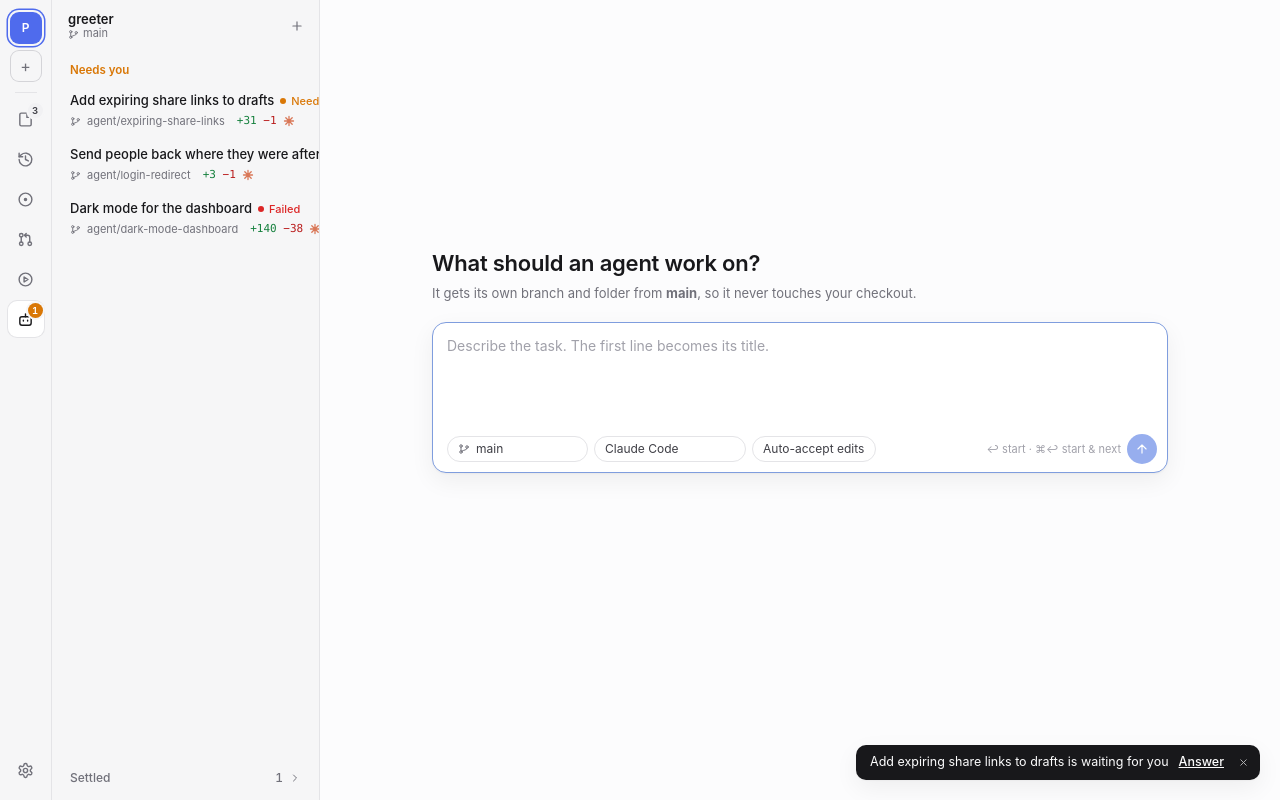
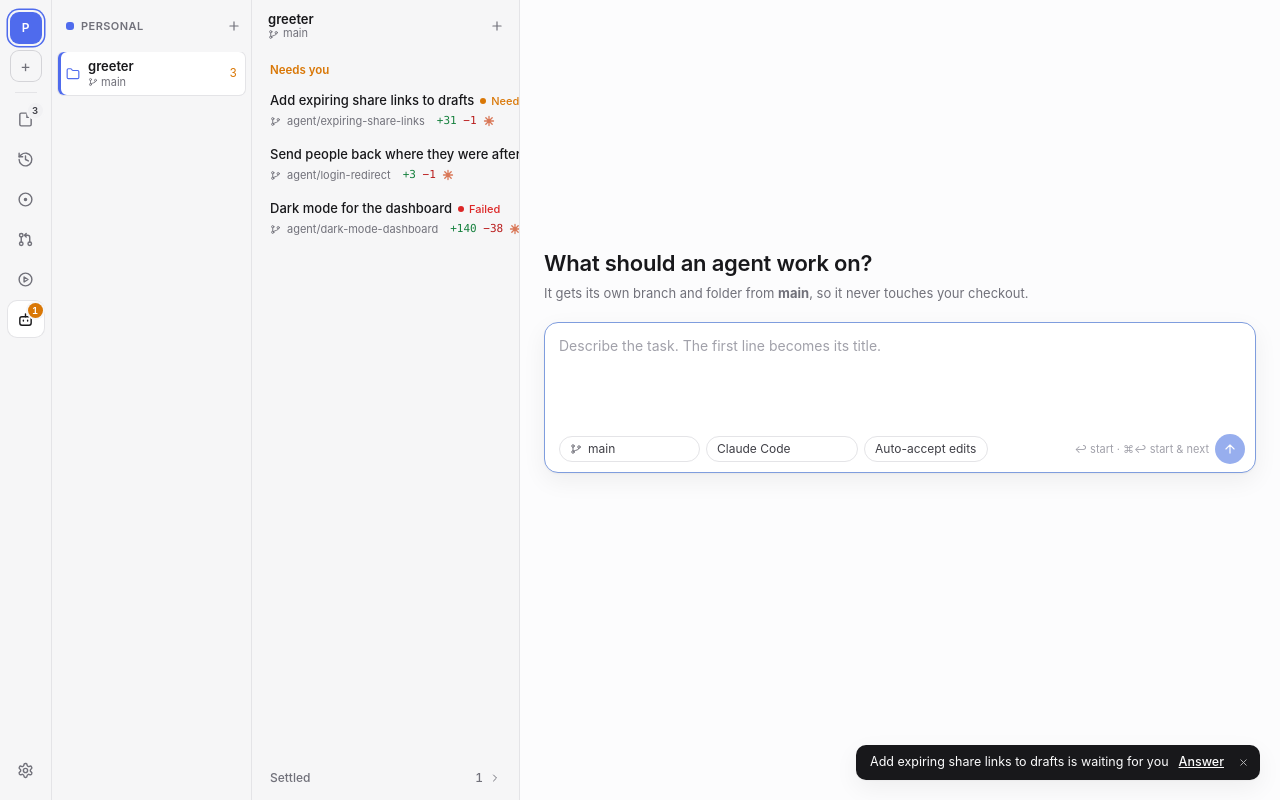
Before and after one commit to oyviba/spor, a React (Vite) app in the folder desktop/: page / in a window 1280 px wide. Built offline with nearby package versions, Linux system fonts and the light colour scheme.

Commit message:
Uncommitted work from we-had-sidebar-with

```diff
--- a/desktop/src/App.tsx
+++ b/desktop/src/App.tsx
@@ -5,6 +5,7 @@ import { usePoll, useRepoChanges, useStored } from "./shared/hooks";
 import { ShellContext, useShell, type SectionId, type Shell, type Target, type ToastAction } from "./shared/app";
 import { Alert, Bot, Branch, FileIcon, Gear, History as HistoryIcon, IssueIcon, Play, PullRequest, X } from "./shared/Icons";
 import { Button } from "./shared/Button";
+import { RepoPanel } from "./shared/Layout";
 import { DiffSettings, SettingsDialog, type SettingsPage } from "./shared/SettingsDialog";
 import { GraphOptionsPanel } from "./sections/history/GraphOptions";
 import { ShortcutsPage } from "./shared/Shortcuts";
@@ -129,6 +130,7 @@ export function App() {
   );
   const [state, setState] = useState<RepoState | null>(null);
   const [section, setSection] = useStored<SectionId>("section", "agents");
+  const [reposShown, setReposShown] = useStored("repos.shown", true);
   const [target, setTarget] = useState<Target & { seq: number }>({ section: "agents", seq: 0 });
   const [toasts, setToasts] = useState<Toast[]>([]);
   const [changed, setChanged] = useState(0);
@@ -450,6 +452,14 @@ export function App() {
     { id: "palette", label: "Command palette", group: "App", keys: "Mod+K", whileTyping: true, run: () => openPalette() },
     { id: "settings", label: "Settings", group: "App", keys: "Mod+,", whileTyping: true, run: () => setSettingsPage("appearance") },
     { id: "shortcuts", label: "Keyboard shortcuts", group: "App", keys: "Mod+/", whileTyping: true, run: () => setSettingsPage("shortcuts") },
+    {
+      id: "repos",
+      label: reposShown ? "Hide repositories" : "Show repositories",
+      group: "App",
+      keys: "Mod+Shift+E",
+      whileTyping: true,
+      run: () => setReposShown((v) => !v),
+    },
     // Not while typing: there ⌘Z undoes the typing.
     { id: "undo", label: state?.undo ? `Undo: ${state.undo}` : "Undo", group: "App", keys: "Mod+Z", run: () => undo() },
     {
@@ -632,7 +642,7 @@ export function App() {
 
   return (
     <ShellContext.Provider value={shell}>
-      <div className="app">
+      <div className={`app${reposShown ? " with-repos" : ""}`}>
         <nav className="rail" aria-label="Sections">
           {workspaceRail}
           {SECTIONS.map((s) => {
@@ -655,6 +665,7 @@ export function App() {
           <span className="flex-1" />
           {settingsButton}
         </nav>
+        {reposShown && <RepoPanel color={WORKSPACE_COLORS[ws.color]} changed={changed} />}
         <div className="section">
           {state?.operation && <OperationBanner state={state} />}
           <div className="section-body">
--- a/desktop/src/shared/Layout.tsx
+++ b/desktop/src/shared/Layout.tsx
@@ -4,8 +4,9 @@
 import { useEffect, useRef, useState } from "react";
 import { api } from "../api";
 import type { RepoHead } from "../types";
-import { useShell } from "./app";
-import { Branch } from "./Icons";
+import { useRepoChanges } from "./hooks";
+import { useShell, type Shell } from "./app";
+import { Branch, Folder, Plus } from "./Icons";
 
 /** The top of every sidebar: the repository (click to switch to a recent
  * one or open another) and the section's own buttons. */
@@ -61,7 +62,8 @@ export function SidebarHeader({ children }: { children?: React.ReactNode }) {
 /** The workspace's repositories with their branch and state: click to
  * switch, right-click to move one to another workspace or remove it. */
 function RepoSwitcher({ onClose, onOpenOther }: { onClose: () => void; onOpenOther: () => void }) {
-  const { repo, recent, openRepo, forgetRepo, menu, workspaceName, otherWorkspaces, moveRepo } = useShell();
+  const shell = useShell();
+  const { repo, recent, openRepo, menu, workspaceName } = shell;
   const [heads, setHeads] = useState<Map<string, RepoHead>>(new Map());
   const ref = useRef<HTMLDivElement>(null);
   useEffect(() => {
@@ -81,7 +83,7 @@ function RepoSwitcher({ onClose, onOpenOther }: { onClose: () => void; onOpenOth
       window.removeEventListener("keydown", key);
     };
   }, [onClose]);
-  const sorted = [...recent].sort((a, b) => (a.split("/").pop() ?? a).localeCompare(b.split("/").pop() ?? b));
+  const sorted = byName(recent);
   return (
     <div className="repo-switcher" ref={ref} role="dialog" aria-label={`Repositories in ${workspaceName}`}>
       <div className="list-label">{workspaceName}</div>
@@ -97,13 +99,7 @@ function RepoSwitcher({ onClose, onOpenOther }: { onClose: () => void; onOpenOth
               onClose();
               if (!here) openRepo(path);
             }}
-            onContextMenu={(e) =>
-              menu(e, [
-                ...otherWorkspaces.map((w) => ({ label: `Move to ${w.name}`, run: () => moveRepo(path, w.id) })),
-                { label: "Copy path", separator: otherWorkspaces.length > 0, run: () => navigator.clipboard.writeText(path) },
-                { label: `Remove from ${workspaceName}`, danger: true, separator: true, disabled: here, run: () => forgetRepo(path) },
-              ])
-            }
+            onContextMenu={(e) => menu(e, repoMenu(shell, path))}
           >
             <span className="repo-switch-name truncate">{path.split("/").pop()}</span>
             {h?.exists === false ? (
@@ -132,6 +128,98 @@ function RepoSwitcher({ onClose, onOpenOther }: { onClose: () => void; onOpenOth
         Open another repository…
       </button>
     </div>
+  );
+}
+
+const byName = (paths: string[]) =>
+  [...paths].sort((a, b) => (a.split("/").pop() ?? a).localeCompare(b.split("/").pop() ?? b));
+
+/** Right-click on a repository in the switcher or the panel. */
+function repoMenu(shell: Shell, path: string) {
+  const { repo, otherWorkspaces, moveRepo, workspaceName, forgetRepo } = shell;
+  return [
+    ...otherWorkspaces.map((w) => ({ label: `Move to ${w.name}`, run: () => moveRepo(path, w.id) })),
+    { label: "Copy path", separator: otherWorkspaces.length > 0, run: () => navigator.clipboard.writeText(path) },
+    { label: `Remove from ${workspaceName}`, danger: true, separator: true, disabled: path === repo.root, run: () => forgetRepo(path) },
+  ];
+}
+
+/** The workspace's repositories in a column beside the rail, the open one
+ * marked, so which one you're in is plain from any section (⌘⇧E hides it).
+ * The open one is live; the others are read on opening, when a ref moves
+ * here, on coming back to the window and every 30 s. */
+export function RepoPanel({ color, changed }: { color: string; changed: number }) {
+  const shell = useShell();
+  const { repo, state, recent, openRepo, menu, workspaceName } = shell;
+  const [heads, setHeads] = useState<Map<string, RepoHead>>(new Map());
+  const load = () =>
+    api.repoHeads(recent).then((list) => setHeads(new Map(list.map((h) => [h.path, h]))), () => undefined);
+  const paths = recent.join("\n");
+  useRepoChanges(load, ["refs"], [paths, repo.root]);
+  useEffect(() => {
+    window.addEventListener("focus", load);
+    return () => window.removeEventListener("focus", load);
+  }, [paths]); // eslint-disable-line react-hooks/exhaustive-deps
+  const openOther = async () => {
+    const r = await shell.prompt({ title: "Open a repository", placeholder: "Path to a repository", action: "Open" });
+    if (r?.value.trim()) openRepo(r.value.trim());
+  };
+  return (
+    <aside className="repo-panel" aria-label={`Repositories in ${workspaceName}`} style={{ "--ws": color } as React.CSSProperties}>
+      <div className="repo-panel-top">
+        <span className="repo-panel-workspace truncate">{workspaceName}</span>
+        <button className="icon-button tiny" title="Open another repository" aria-label="Open another repository" onClick={openOther}>
+          <Plus size={14} />
+        </button>
+      </div>
+      <div className="repo-panel-list">
+        {byName(recent).map((path) => {
+          const here = path === repo.root;
+          const h: RepoHead | undefined = here
+            ? {
+                path,
+                exists: true,
+                branch: state?.branch ?? repo.branch ?? null,
+                ahead: state?.ahead ?? 0,
+                behind: state?.behind ?? 0,
+                changes: changed,
+              }
+            : heads.get(path);
+          const missing = h?.exists === false;
+          return (
+            <button
+              key={path}
+              className={`repo-panel-row${here ? " current" : ""}${missing ? " missing" : ""}`}
+              title={missing ? `${path} — not found` : path}
+              aria-current={here ? "true" : undefined}
+              onClick={() => !here && openRepo(path)}
+              onContextMenu={(e) => menu(e, repoMenu(shell, path))}
+            >
+              <Folder size={14} />
+              <span className="repo-panel-text">
+                <span className="repo-panel-name truncate">{path.split("/").pop()}</span>
+                <span className="repo-panel-branch truncate">
+                  {missing ? (
+                    "not found"
+                  ) : (
+                    <>
+                      <Branch size={10} /> {h ? (h.branch ?? "detached HEAD") : "…"}
+                    </>
+                  )}
+                </span>
+              </span>
+              {h && !missing && (
+                <span className="repo-panel-counts">
+                  {h.changes > 0 && <span className="num small-text dirty" title={`${h.changes} changed files`}>{h.changes}</span>}
+                  {h.behind > 0 && <span className="num small-text behind" title={`${h.behind} to pull`}>↓{h.behind}</span>}
+                  {h.ahead > 0 && <span className="num small-text muted" title={`${h.ahead} to push`}>↑{h.ahead}</span>}
+                </span>
+              )}
+            </button>
+          );
+        })}
+      </div>
+    </aside>
   );
 }
 
--- a/desktop/src/styles.css
+++ b/desktop/src/styles.css
@@ -8,6 +8,7 @@
   --radius: 8px;
   --column: 46rem;
   --sidebar-w: 268px;
+  --repos-w: 200px;
 
   --bg: #fcfcfd;
   --sidebar: #f6f6f7;
@@ -1396,6 +1397,7 @@ button.busy::after {
 @media (max-width: 900px) {
   :root {
     --sidebar-w: 220px;
+    --repos-w: 168px;
   }
   .hint-keys {
     display: none;
@@ -3244,3 +3246,116 @@ body.resizing * {
 .app > .open-repo {
   flex: 1;
 }
+
+/* ---- Repository panel ---- */
+
+.app.with-repos {
+  grid-template-columns: 52px var(--repos-w) 1fr;
+}
+.repo-panel {
+  --ws: var(--accent);
+  display: flex;
+  flex-direction: column;
+  min-height: 0;
+  background: var(--sidebar);
+  border-right: 1px solid var(--border);
+}
+.repo-panel-top {
+  display: flex;
+  align-items: center;
+  gap: 6px;
+  height: 52px;
+  padding: 0 8px 0 14px;
+  flex-shrink: 0;
+}
+.repo-panel-workspace {
+  flex: 1;
+  min-width: 0;
+  font-size: 11px;
+  font-weight: 600;
+  letter-spacing: 0.04em;
+  text-transform: uppercase;
+  color: var(--muted);
+}
+.repo-panel-workspace::before {
+  content: "";
+  display: inline-block;
+  width: 8px;
+  height: 8px;
+  margin-right: 7px;
+  border-radius: 3px;
+  background: var(--ws);
+  vertical-align: 0;
+}
+.repo-panel-list {
+  flex: 1;
+  overflow-y: auto;
+  padding: 0 6px 8px;
+  display: flex;
+  flex-direction: column;
+  gap: 1px;
+}
+.repo-panel-row {
+  display: flex;
+  align-items: center;
+  gap: 8px;
+  width: 100%;
+  padding: 6px 8px;
+  border-radius: 6px;
+  text-align: left;
+  color: var(--muted);
+}
+.repo-panel-row:hover {
+  background: var(--hover);
+  color: var(--fg);
+}
+.repo-panel-row.current {
+  background: var(--selected);
+  color: var(--fg);
+  box-shadow:
+    inset 3px 0 0 var(--ws),
+    0 0 0 1px var(--border);
+}
+.repo-panel-row > svg {
+  flex-shrink: 0;
+}
+.repo-panel-row.current > svg {
+  color: var(--ws);
+}
+.repo-panel-text {
+  flex: 1;
+  min-width: 0;
+  display: flex;
+  flex-direction: column;
+  line-height: 1.3;
+}
+.repo-panel-name {
+  font-size: 13px;
+  color: var(--fg);
+}
+.repo-panel-row.current .repo-panel-name {
+  font-weight: 600;
+}
+.repo-panel-row.missing .repo-panel-name {
+  color: var(--faint);
+  text-decoration: line-through;
+}
+.repo-panel-branch {
+  font-size: 11px;
+  color: var(--muted);
+}
+.repo-panel-branch svg {
+  vertical-align: -1px;
+}
+.repo-panel-counts {
+  display: flex;
+  gap: 5px;
+  flex-shrink: 0;
+}
+.repo-panel-counts .dirty {
+  color: var(--amber);
+}
+.repo-panel-counts .behind {
+  color: var(--sky);
+  font-weight: 600;
+}
```
Also changed, not shown: 2 other files (tests, documents, lock files or other folders).
